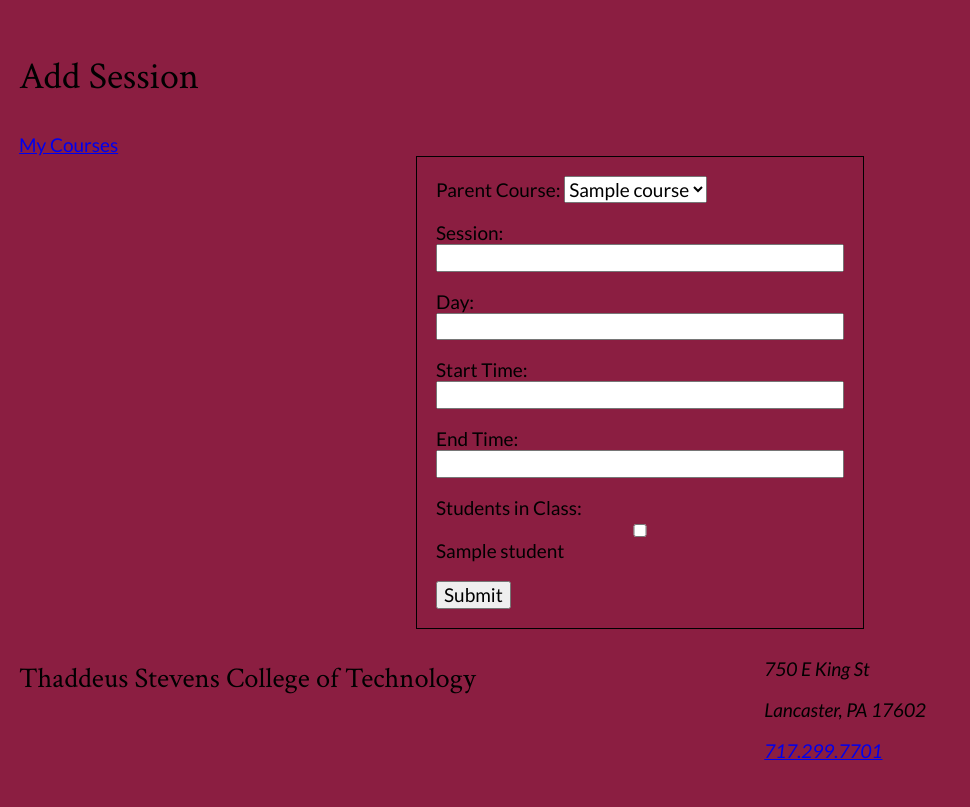
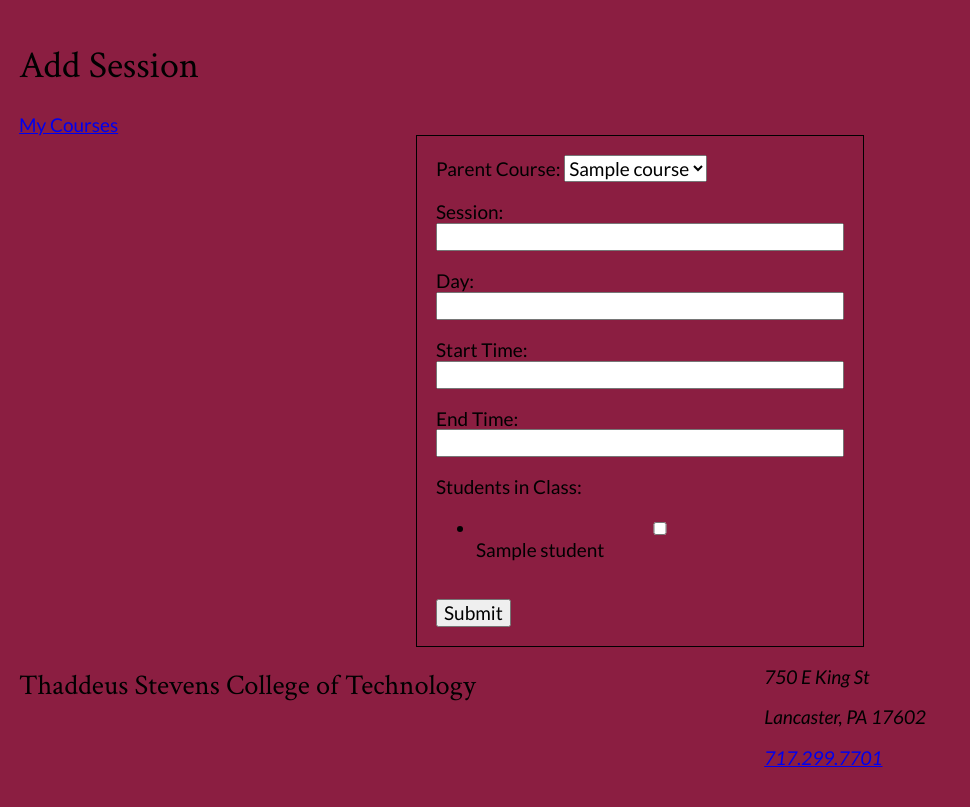
Before and after one commit to jmorris1990/green-portal, a Flask app: template portal/templates/add_session.html in a window 1280 px wide. Shown: the whole page, without its empty margins (0-970 px from the left). Before the commit the page ends 760 px from the top, so only its background shows below. Run offline with Flask 2, Linux system fonts and the light colour scheme; the template is opened without the code that fills it: most values are stand-ins (such as "Sample title", 1, 10 or a date in 2020); some libraries are stand-ins or nearby versions.

Commit message:
Creates a list for students being added to session

```diff
--- a/portal/templates/add_session.html
+++ b/portal/templates/add_session.html
@@ -33,12 +33,18 @@
             End Time:
             <input type="text" name="end_time" id="end_time">
         </label>
+        <section class="student_block">
             <label for="added_students">
                 Students in Class:
+                <ul>
                     {% for student in students %}
+                    <li>
                         <input type="checkbox" name="student{{ student[0] }}" value="{{ student[0] }}"> {{ student[1] }}
+                    </li>
                     {% endfor %}
+                </ul>
             </label>
+        </section>
 
         <input type="submit" name="submit" id="submit" value="Submit">
     </form>
```
Lines whose indentation alone changed are shown as unchanged.
